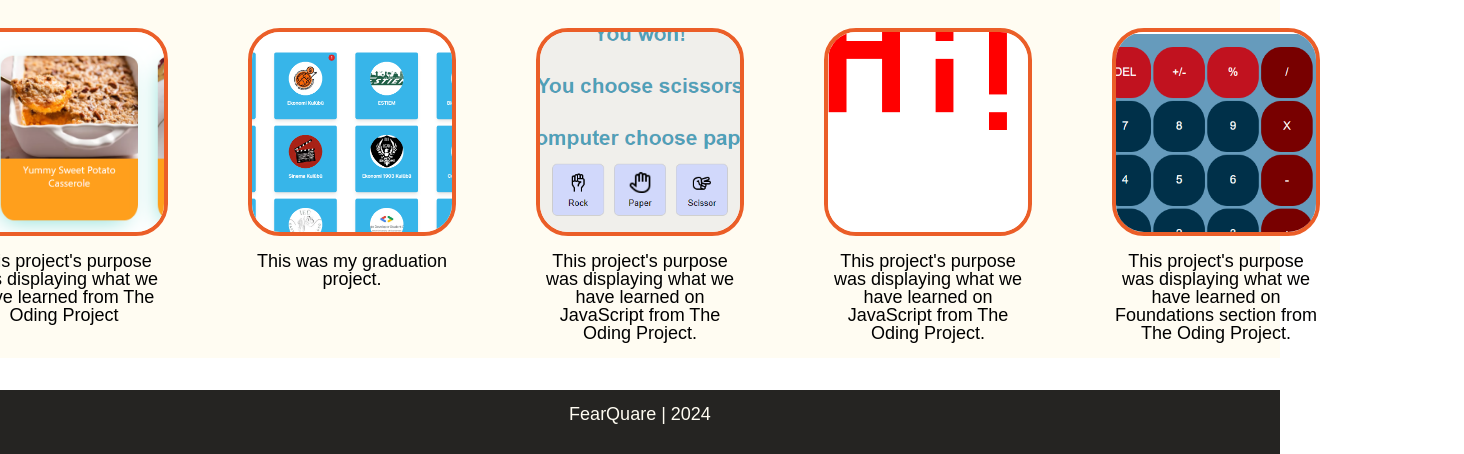
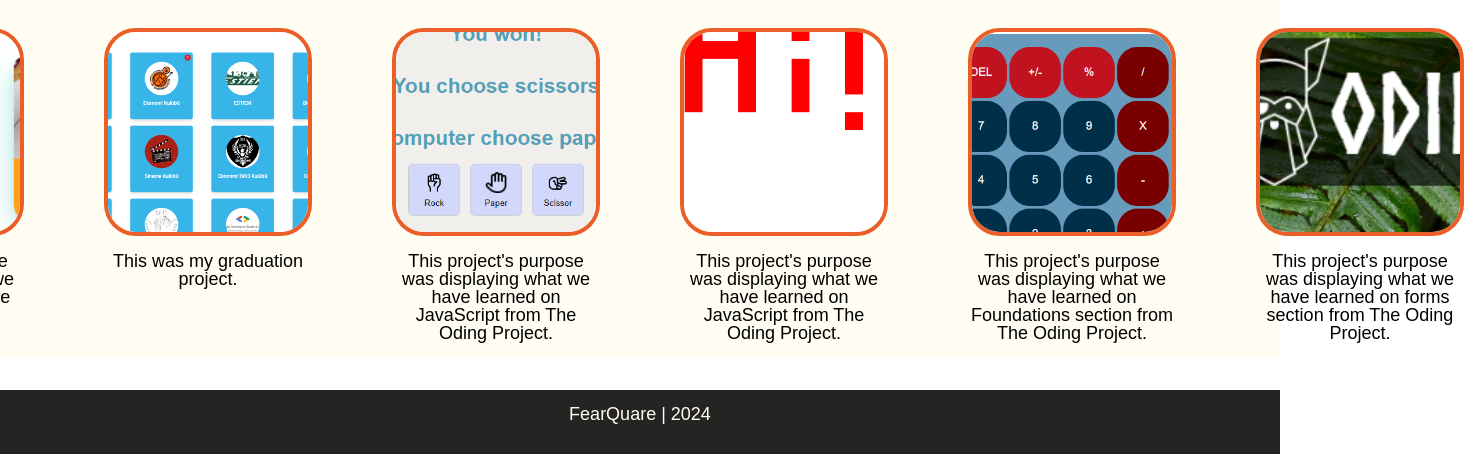
Before and after one commit to FearQuare/fearquare.github.io, a plain HTML site: page index.html in a window 1280 px wide. Shown: the part 692-1146 px from the top of the page, 1464 px wide, since content can reach past the window. Drawn offline with Linux system fonts and the light colour scheme.

Commit message:
add sign-up-page

```diff
--- a/index.html
+++ b/index.html
@@ -52,6 +52,10 @@
                     <div class="image-container"><a href="https://fearquare.github.io/calculator/"><img src="images/calculator.png"></a></div>
                     <p>This project's purpose was displaying what we have learned on Foundations section from The Oding Project.</p>
                 </div>
+                <div class="project">
+                    <div class="image-container"><a href="https://fearquare.github.io/sign-up-page/"><img src="images/sign-up-page.png"></a></div>
+                    <p>This project's purpose was displaying what we have learned on forms section from The Oding Project.</p>
+                </div>
             </div>
         </div>
     </div>
```
Also changed, not shown: images/sign-up-page.png (added).
